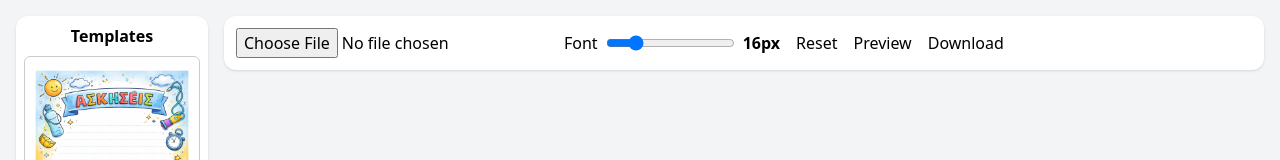
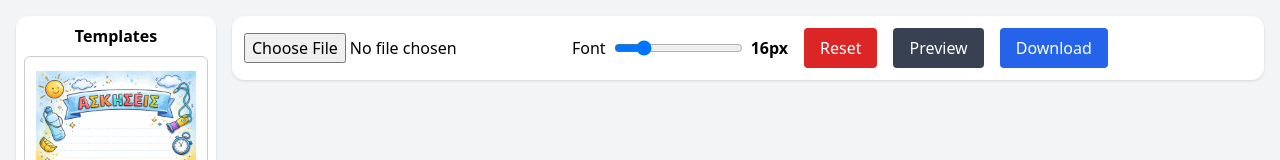
Before and after one commit to grxmis/A4word, a React (Vite) app: page / in a window 1280 px wide. Shown: the top 160 px of the page. Built offline with nearby package versions, Linux system fonts and the light colour scheme; the HTML template or start-up script is replaced by a standard one.

Commit message:
Add files via upload

```diff
--- a/src/components/A4WordComposer.jsx
+++ b/src/components/A4WordComposer.jsx
@@ -4,7 +4,7 @@ const A4_WIDTH = 794;
 const A4_HEIGHT = 1123;
 
 /* ===============================
-   DRAGGABLE + RESIZABLE BOX
+   DRAGGABLE / RESIZABLE BOX
 ================================ */
 function DraggableResizableBox({
   x, y, width, height, onUpdate, children,
@@ -22,13 +22,8 @@ function DraggableResizableBox({
       const dy = e.clientY - start.current.my;
 
       if (drag) {
-        onUpdate({
-          ...start.current.box,
-          x: start.current.box.x + dx,
-          y: start.current.box.y + dy
-        });
+        onUpdate({ ...start.current.box, x: start.current.box.x + dx, y: start.current.box.y + dy });
       }
-
       if (resize) {
         onUpdate({
           ...start.current.box,
@@ -38,10 +33,7 @@ function DraggableResizableBox({
       }
     };
 
-    const stop = () => {
-      setDrag(false);
-      setResize(false);
-    };
+    const stop = () => { setDrag(false); setResize(false); };
 
     window.addEventListener("mousemove", move);
     window.addEventListener("mouseup", stop);
@@ -71,7 +63,6 @@ function DraggableResizableBox({
       }}
     >
       {children}
-
       {enabled && (
         <div
           className="resize"
@@ -97,7 +88,7 @@ function DraggableResizableBox({
 }
 
 /* ===============================
-            MAIN APP
+              MAIN
 ================================ */
 export default function A4Composer() {
 
@@ -108,18 +99,10 @@ export default function A4Composer() {
   const [exporting, setExporting] = useState(false);
   const [libsReady, setLibsReady] = useState(false);
 
-  const [box, setBox] = useState({
-    x: 80,
-    y: 120,
-    width: 630,
-    height: 850
-  });
-
+  const [box, setBox] = useState({ x: 80, y: 120, width: 630, height: 850 });
   const measureRef = useRef(null);
 
-  /* ===============================
-      LOAD EXTERNAL LIBRARIES
-================================ */
+  /* Load libs */
   useEffect(() => {
     let loaded = 0;
     [
@@ -129,25 +112,16 @@ export default function A4Composer() {
     ].forEach(src => {
       const s = document.createElement("script");
       s.src = src;
-      s.onload = () => {
-        loaded++;
-        if (loaded === 3) setLibsReady(true);
-      };
+      s.onload = () => { if (++loaded === 3) setLibsReady(true); };
       document.body.appendChild(s);
     });
   }, []);
 
-  /* ===============================
-            TEMPLATES
-================================ */
-  const templates = [1, 2, 3, 4, 5].map(i => ({
+  const templates = [1,2,3,4,5].map(i => ({
     name: `Template ${i}`,
     url: `/templates/template${i}.png`
   }));
 
-  /* ===============================
-          LOAD WORD FILE
-================================ */
   const loadDoc = async file => {
     if (!libsReady || !file) return;
     const buffer = await file.arrayBuffer();
@@ -156,40 +130,30 @@ export default function A4Composer() {
     setPages([result.value]);
   };
 
-  /* ===============================
-            PAGINATION
-================================ */
   useEffect(() => {
     if (!docHtml || !measureRef.current) return;
-
     const c = measureRef.current;
     c.style.width = box.width + "px";
     c.style.fontSize = fontSize + "px";
     c.innerHTML = docHtml;
 
     const nodes = Array.from(c.children);
-    let current = [];
-    let result = [];
+    let cur = [], res = [];
     c.innerHTML = "";
 
     for (let n of nodes) {
       c.appendChild(n.cloneNode(true));
       if (c.scrollHeight > box.height) {
         c.innerHTML = "";
-        result.push(current.join(""));
-        current = [n.outerHTML];
+        res.push(cur.join(""));
+        cur = [n.outerHTML];
         c.innerHTML = n.outerHTML;
-      } else {
-        current.push(n.outerHTML);
-      }
+      } else cur.push(n.outerHTML);
     }
-    if (current.length) result.push(current.join(""));
-    setPages(result);
+    if (cur.length) res.push(cur.join(""));
+    setPages(res);
   }, [docHtml, fontSize, box.width, box.height]);
 
-  /* ===============================
-              RESET
-================================ */
   const resetAll = () => {
     setTemplate(null);
     setDocHtml("");
@@ -198,65 +162,58 @@ export default function A4Composer() {
     setBox({ x: 80, y: 120, width: 630, height: 850 });
   };
 
-  /* ===============================
-              PDF
-================================ */
   const exportPDF = async preview => {
     setExporting(true);
     await new Promise(r => setTimeout(r, 200));
-
     const { jsPDF } = window.jspdf;
     const pdf = new jsPDF("p", "mm", "a4");
 
-    const pagesEls = document.querySelectorAll(".a4");
-    for (let i = 0; i < pagesEls.length; i++) {
-      const canvas = await window.html2canvas(pagesEls[i], { scale: 2 });
+    const els = document.querySelectorAll(".a4");
+    for (let i = 0; i < els.length; i++) {
+      const c = await window.html2canvas(els[i], { scale: 2 });
       if (i) pdf.addPage();
-      pdf.addImage(canvas, "JPEG", 0, 0, 210, 297);
+      pdf.addImage(c, "JPEG", 0, 0, 210, 297);
     }
-
     setExporting(false);
-    preview
-      ? window.open(URL.createObjectURL(pdf.output("blob")))
-      : pdf.save("document.pdf");
+    preview ? window.open(URL.createObjectURL(pdf.output("blob"))) : pdf.save("document.pdf");
   };
 
-  /* ===============================
-                UI
-================================ */
   return (
     <div className="min-h-screen bg-gray-100 p-4 flex gap-4">
 
-      {/* LEFT – TEMPLATES */}
-      <div className="w-48 bg-white rounded-xl shadow p-2 flex flex-col gap-2 overflow-y-auto">
+      {/* TEMPLATE LIST BOX */}
+      <div
+        style={{
+          width: 200,
+          height: "calc(100vh - 32px)",
+          overflowY: "auto"
+        }}
+        className="bg-white rounded-xl shadow p-2 flex flex-col gap-2"
+      >
         <div className="font-bold text-center">Templates</div>
-
         {templates.map(t => (
           <button
             key={t.url}
             onClick={() => setTemplate(t.url)}
             style={{
+              border: template === t.url ? "2px solid #2563eb" : "1px solid #ccc",
+              borderRadius: 6,
               padding: 4,
-              borderRadius: 6,
-              border: template === t.url ? "2px solid #2563eb" : "1px solid #ccc",
               background: "white",
               cursor: "pointer"
             }}
           >
-            <img
-              src={t.url}
-              alt={t.name}
-              style={{ width: "100%", display: "block" }}
-            />
+            <img src={t.url} alt="" style={{ width: "100%", display: "block" }} />
           </button>
         ))}
       </div>
 
-      {/* RIGHT – CONTENT */}
+      {/* MAIN AREA */}
       <div className="flex-1">
 
         {/* CONTROLS */}
-        <div className="bg-white rounded-xl shadow p-3 mb-4 flex flex-wrap items-center gap-4">
+        <div className="bg-white rounded-xl shadow p-3 mb-4 flex gap-4 items-center flex-wrap">
+
           <input type="file" accept=".docx" onChange={e => loadDoc(e.target.files[0])} />
 
           <label className="flex items-center gap-2">
@@ -271,19 +228,34 @@ export default function A4Composer() {
             <strong>{fontSize}px</strong>
           </label>
 
-          <button onClick={resetAll}>Reset</button>
-          <button onClick={() => exportPDF(true)}>Preview</button>
-          <button onClick={() => exportPDF(false)}>Download</button>
+          <button
+            onClick={resetAll}
+            className="px-4 py-2 rounded text-white bg-red-600 hover:bg-red-700"
+          >
+            Reset
+          </button>
+
+          <button
+            onClick={() => exportPDF(true)}
+            className="px-4 py-2 rounded text-white bg-gray-700 hover:bg-gray-800"
+          >
+            Preview
+          </button>
+
+          <button
+            onClick={() => exportPDF(false)}
+            className="px-4 py-2 rounded text-white bg-blue-600 hover:bg-blue-700"
+          >
+            Download
+          </button>
         </div>
 
-        {/* A4 PAGES */}
+        {/* A4 */}
         <div className="flex flex-col items-center gap-10">
           {pages.map((html, i) => (
-            <div
-              key={i}
-              className="a4 relative bg-white shadow-xl"
-              style={{ width: A4_WIDTH, height: A4_HEIGHT }}
-            >
+            <div key={i} className="a4 relative bg-white shadow-xl"
+              style={{ width: A4_WIDTH, height: A4_HEIGHT }}>
+
               {template && (
                 <img
                   src={template}
```
